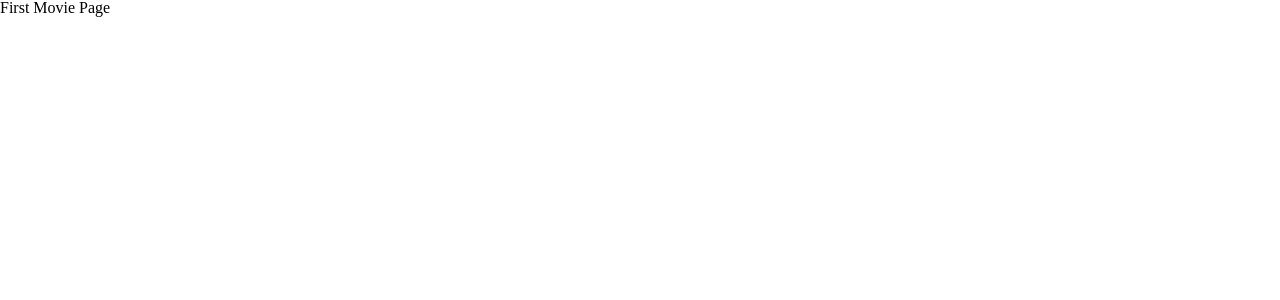
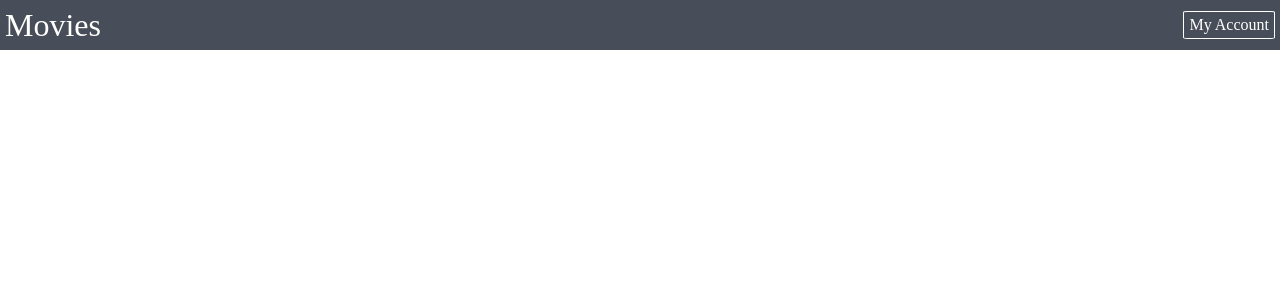
Before and after one commit to MrDorrian/movies2, an Angular app: page / in a window 1280 px wide. Shown: the top 300 px of the page. Built offline with nearby package versions, Linux system fonts and the light colour scheme.

Commit message:
update mobule and comp.html

```diff
--- a/src/app/app.component.html
+++ b/src/app/app.component.html
@@ -1,2 +1,2 @@
-<h1>First Movie Page</h1>
+<app-header-page></app-header-page>
 <app-main-page></app-main-page>
```
Also changed, not shown: src/app/app.module.ts (+6 -2 lines).
